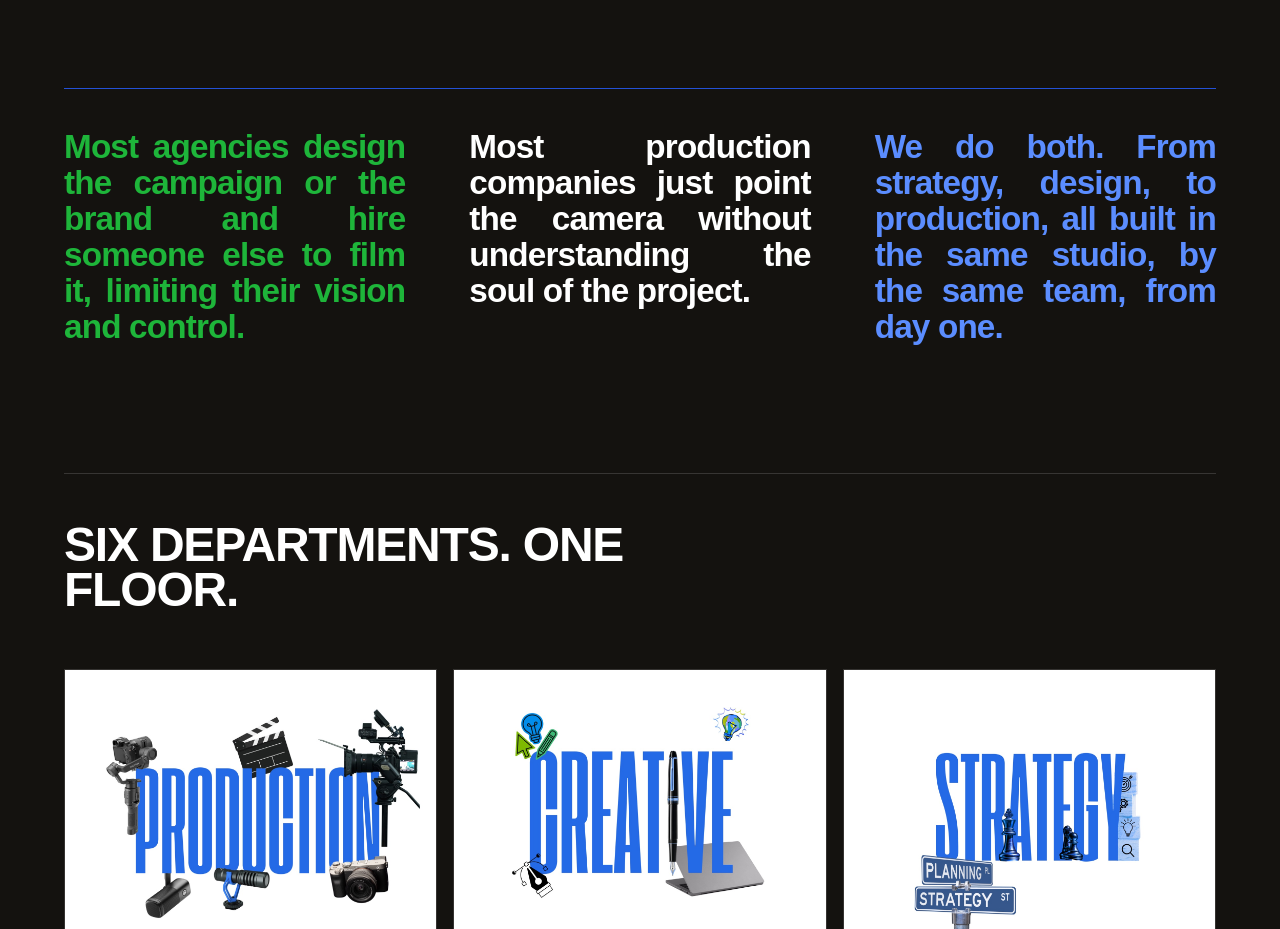
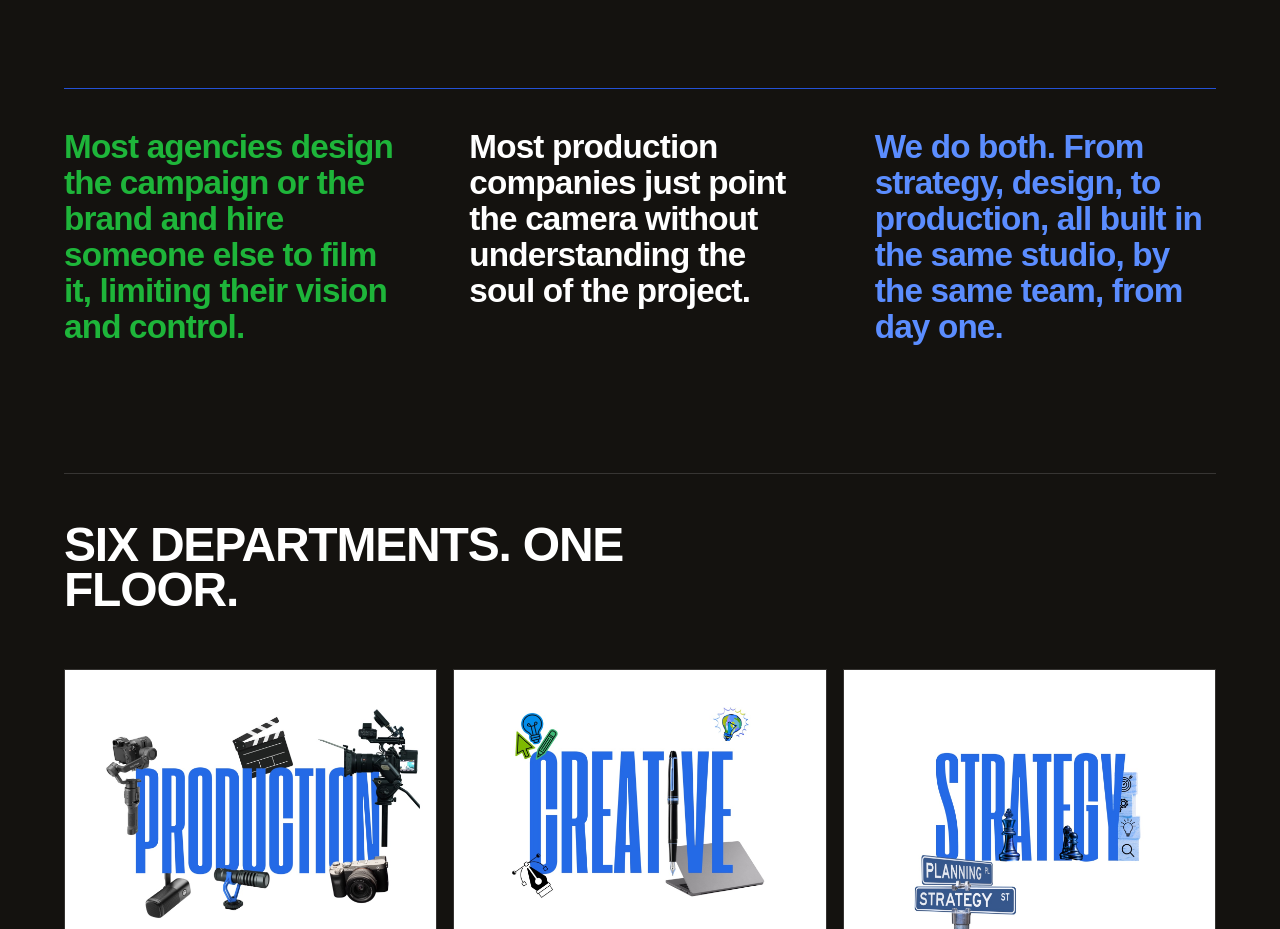
Before and after one commit to kensawawe/mediafoundrysl, a Next.js app: page / in a window 1280 px wide. Shown: the part 840-1769 px from the top of the page. Built offline with nearby package versions, Linux system fonts and the light colour scheme; a web font is replaced by a local one.

Commit message:
Left-align BrandStatement text instead of justifying

```diff
--- a/components/home/BrandStatement.tsx
+++ b/components/home/BrandStatement.tsx
@@ -16,17 +16,17 @@ export function BrandStatement() {
         <IgniteRule lineColor="var(--accent-fill)" />
         <div className="mt-10 grid gap-10 md:grid-cols-3 md:gap-16">
           <FadeIn>
-            <p className="text-justify font-display text-3xl font-bold leading-[1.08] tracking-tight text-[#1eb53a] sm:text-4xl md:text-[2.6vw]">
+            <p className="text-left font-display text-3xl font-bold leading-[1.08] tracking-tight text-[#1eb53a] sm:text-4xl md:text-[2.6vw]">
               {brandStatement.designOnlyLine}
             </p>
           </FadeIn>
           <FadeIn delay={0.15}>
-            <p className="text-justify font-display text-3xl font-bold leading-[1.08] tracking-tight sm:text-4xl md:text-[2.6vw]">
+            <p className="text-left font-display text-3xl font-bold leading-[1.08] tracking-tight sm:text-4xl md:text-[2.6vw]">
               {brandStatement.productionOnlyLine}
             </p>
           </FadeIn>
           <FadeIn delay={0.3}>
-            <p className="text-justify font-display text-3xl font-bold leading-[1.08] tracking-tight text-accent-text sm:text-4xl md:text-[2.6vw]">
+            <p className="text-left font-display text-3xl font-bold leading-[1.08] tracking-tight text-accent-text sm:text-4xl md:text-[2.6vw]">
               {brandStatement.bothLine}
             </p>
           </FadeIn>
```
